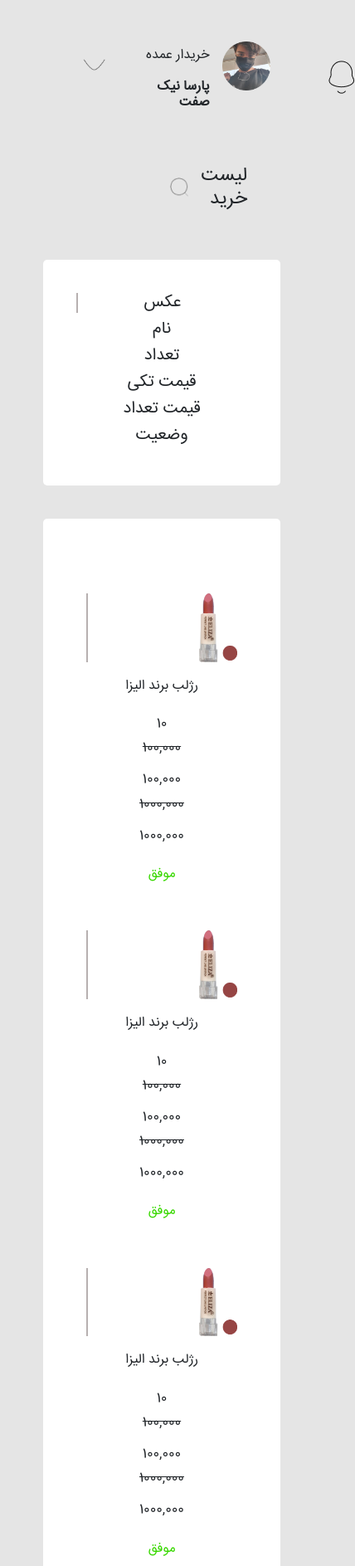
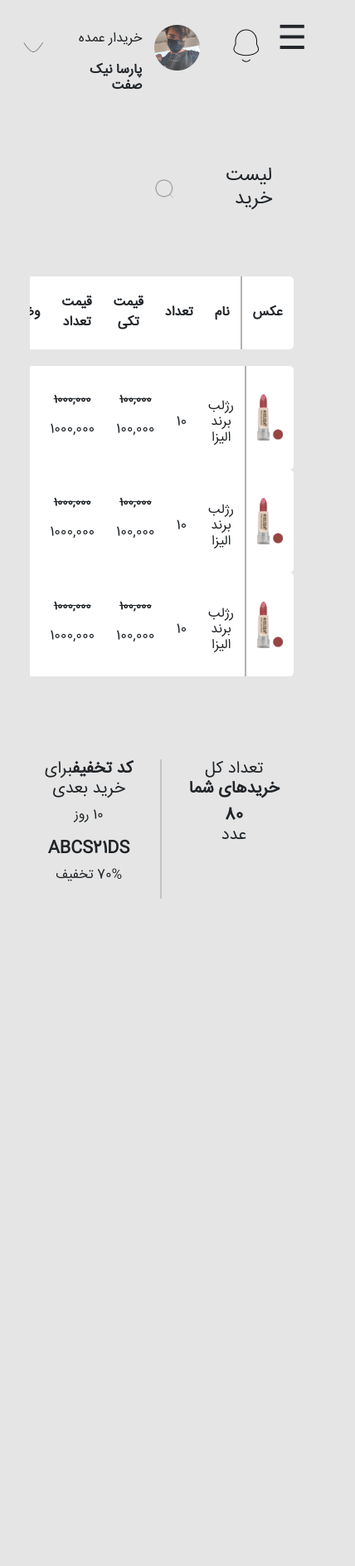
Before and after one commit to AliZarrinkouh/dubishop, a website built with Parcel: page panel/shoplist.html in a window 390 px wide. Shown: the top 1887 px of the page at 83% size, 428 px wide, since content can reach past the window. After the commit the page ends 1153 px from the top, so only its background shows below. Built offline with nearby package versions, Linux system fonts and the light colour scheme.

Commit message:
panel responsived!

```diff
--- a/panel/css/main.css
+++ b/panel/css/main.css
@@ -45,6 +45,7 @@ input[type="search"] {
   background-color: #e5e5e5;
   margin-right: 15px;
   margin-top: 11px;
+  width: 40%;
 }
 .shoplisthead {
   display: flex;
@@ -216,12 +217,20 @@ hr{
   text-align: center;
   margin-top: 100px;
   margin-bottom: 70px;
+  display: inline-flex;
+  width: 100%;
 }
 .latestlist .row {
   margin: 50px 0px;
 }
 .footcol2 {
   border-right: 2px solid #C4C4C4;
+  padding-right: 15px;
+  width: 50%;
+}
+.footcol1{
+  padding-left: 15px;
+  width: 50%;
 }
 .teachername a {
   padding-right: 13px;
@@ -278,6 +287,41 @@ hr {
   border-top: 1px solid #ccc;
   margin: 1em 0;
   padding: 0;
+}
+.shoplis{
+  direction: rtl;
+  text-align: center;
+  width: 100%;
+  margin-top: 20px;
+}
+.pictureplace{
+  border-radius: 0px 5px 5px 0px;
+  border-left: 2px solid rgba(116, 104, 104, 0.52);
+  padding: 24px;
+}
+.lastone{
+  border-radius: 5px 0px 0px 5px;
+  padding-left: 15px !important;
+}
+.shoplis th{
+  background-color: white;
+  width: 20%;
+  padding: 20px 13px;
+}
+.shoplis p {
+  text-decoration: line-through;
+  font-size: smaller;
+}
+.pictureplace img{
+  width: 31px;
+}
+.shopholder{
+  direction: rtl;
+display: block;
+margin-right: auto;
+margin-left: auto;
+overflow-y: hidden;
+overflow-x: auto;
 }
 
 /*
@@ -358,7 +402,107 @@ textarea {
 @media only screen and (min-width: 35em) {
   /* Style adjustments for viewports that meet the condition */
 }
+@media only screen and (max-width:768px){
+  .panel-side{
+    display: none;
+  }
+  .userpart{
+    margin-left: 0px;
+    margin-right: 10px;
+  }
+  .notifs{
+    margin-left: 0;
+  margin-right: 5px;
+  margin-top: -15px;
+  }
+  .userdet{
+    position: relative;
+  left: -20px;
+  bottom: 20px;
+  }
+    .notifications {
+      right: 10px;
+  }
+  input[type="search"]{
+    margin-right: 45px;
+    margin-top: 39px;
+  }
+  .pagetitle {
+    text-align: right;
+    margin-top: 23px;
+    margin-right: 0px;
+}
+}
 
+.humburger-menu{display:none}
+#mySidenav{
+  display:none;
+}
+@media screen and (max-width:990px){
+.sidenav .closebtn {
+    position: absolute;
+    top: 0;
+    right: 25px;
+    font-size: 36px;
+    margin-left: 50px;
+}
+.sidenav a {
+  padding: 8px 8px 8px 32px;
+  text-decoration: none;
+  font-size: 16px;
+  color: #818181;
+  display: block;
+  transition: 0.3s;
+}
+.sidenav ul {
+  background: white;
+  text-align: right;
+  direction: rtl;
+  margin-right: -1.4rem;
+}
+.sidenav li {
+  background: white;
+  display: flex;
+  padding: 5px;
+}
+.sidenav li p {
+    margin-top: 7px;
+    margin-bottom: 7px;
+    text-align: right;
+}
+.sidenav li i {
+  padding: 10px;
+  font-size: 16px;
+}
+.sidenav {
+  height: 100%;
+  position: fixed;
+  margin-right: 10px;
+  z-index: 1;
+  top: 0;
+  right: 0;
+  background-color: white;
+  overflow-x: hidden;
+  transition: 0.5s;
+  padding-top: 60px;
+  text-align: right;
+  width: 0px;
+  box-shadow: 0px 0px 50px #0000008a;
+}
+.sidenav h4{
+	text-align: center;
+	padding-top: 15px;
+}
+.humburger-menu {
+    display: block;
+    font-size: 40px;
+    cursor: pointer;
+    position: absolute;
+    text-align: right;
+    top: 20px;
+    right: 20px;
+}
+}
 @media print,
   (-webkit-min-device-pixel-ratio: 1.25),
   (min-resolution: 1.25dppx),
--- a/panel/js/main.js
+++ b/panel/js/main.js
@@ -144,3 +144,13 @@ Chart.defaults.global.defaultFontFamily ='iransans',
                 document.getElementById("latestheading").style.opacity = "1";
             }
         }
+        function openNav() {
+          document.getElementById("mySidenav").style.width = "250px";
+          document.getElementById("mySidenav").style.display= "block";
+        }
+
+        function closeNav() {
+          document.getElementById("mySidenav").style.width = "0";
+          document.getElementById("mySidenav").style.display= "none";
+
+        }
--- a/panel/shoplist.html
+++ b/panel/shoplist.html
@@ -55,131 +55,102 @@
             <div class="col-md-6">
                 <div class="shoplisthead">
                     <h3 class="pagetitle">لیست خرید</h3>
-                    <input type="search">
+                    <form action="">
+                    <input type="search"></form>
                 </div>
             </div>
           </div>
         </div>
         <div class="container">
-          <div class="latestheading">
-            <div class="row">
-              <div class="col-md-2">
-                <div class="picturepl">
-                  <h5>عکس</h5>
-                </div>
-              </div>
-              <div class="col-md-2">
-                <h5>نام</h5>
-              </div>
-              <div class="col-md-2">
-                <h5>تعداد</h5>
-              </div>
-              <div class="col-md-2">
-                <h5>قیمت تکی</h5>
-              </div>
-              <div class="col-md-2">
-                <h5>قیمت تعداد</h5>
-              </div>
-              <div class="col-md-2">
-                <h5>وضعیت</h5>
-              </div>
-            </div>
+          <div class="shopholder">
+            <table class="shoplis">
+              <tr>
+                <th class="pictureplace"> عکس</th>
+                <th>نام</th>
+                <th>تعداد</th>
+                <th>قیمت تکی</th>
+                <th>قیمت تعداد</th>
+                <th class="lastone">وضعیت</th>
+              </tr>
+            </table>
           </div>
-          <div class="latestlist">
-            <div class="row">
-              <div class="col-md-2">
-                <div class="picturepl">
-                  <img src="../images/119900674-removebg-preview 2.png" alt="">
-                </div>
-              </div>
-              <div class="col-md-2">
-                <h6><br>رژلب برند الیزا</h6>
-              </div>
-              <div class="col-md-2">
-                <h6><br>10</h6>
-              </div>
-              <div class="col-md-2">
-                <p>100,000</p>
-                <h6>100,000</h6>
-              </div>
-              <div class="col-md-2">
-                <p>1000,000</p>
-                <h6>1000,000</h6>
-              </div>
-              <div class="col-md-2">
-                <h6 class="status"><br>موفق</h6>
-              </div>
-            </div>
-            <div class="row">
-              <div class="col-md-2">
-                <div class="picturepl">
-                  <img src="../images/119900674-removebg-preview 2.png" alt="">
-                </div>
-              </div>
-              <div class="col-md-2">
-                <h6><br>رژلب برند الیزا</h6>
-              </div>
-              <div class="col-md-2">
-                <h6><br>10</h6>
-              </div>
-              <div class="col-md-2">
-                <p>100,000</p>
-                <h6>100,000</h6>
-              </div>
-              <div class="col-md-2">
-                <p>1000,000</p>
-                <h6>1000,000</h6>
-              </div>
-              <div class="col-md-2">
-                <h6 class="status"><br>موفق</h6>
-              </div>
-            </div>
-            <div class="row">
-              <div class="col-md-2">
-                <div class="picturepl">
-                  <img src="../images/119900674-removebg-preview 2.png" alt="">
-                </div>
-              </div>
-              <div class="col-md-2">
-                <h6><br>رژلب برند الیزا</h6>
-              </div>
-              <div class="col-md-2">
-                <h6><br>10</h6>
-              </div>
-              <div class="col-md-2">
-                <p>100,000</p>
-                <h6>100,000</h6>
-              </div>
-              <div class="col-md-2">
-                <p>1000,000</p>
-                <h6>1000,000</h6>
-              </div>
-              <div class="col-md-2">
-                <h6 class="status"><br>موفق</h6>
-              </div>
-            </div>
+          <div class="shopholder">
+            <table class="shoplis">
+              <tr>
+                <th class="pictureplace"><img src="../images/119900674-removebg-preview 2.png" alt=""></th>
+                <th><h6><br>رژلب برند الیزا</h6></th>
+                <th><h6><br>10</h6></th>
+                <th><p>100,000</p>
+                  <h6>100,000</h6></th>
+                <th><p>1000,000</p>
+                  <h6>1000,000</h6></th>
+                <th class="lastone"><h6 class="status"><br>موفق</h6></th>
+              </tr>
+              <tr>
+                <th class="pictureplace"><img src="../images/119900674-removebg-preview 2.png" alt=""></th>
+                <th><h6><br>رژلب برند الیزا</h6></th>
+                <th><h6><br>10</h6></th>
+                <th><p>100,000</p>
+                  <h6>100,000</h6></th>
+                <th><p>1000,000</p>
+                  <h6>1000,000</h6></th>
+                <th class="lastone"><h6 class="status"><br>موفق</h6></th>
+              </tr>
+              <tr>
+                <th class="pictureplace"><img src="../images/119900674-removebg-preview 2.png" alt=""></th>
+                <th><h6><br>رژلب برند الیزا</h6></th>
+                <th><h6><br>10</h6></th>
+                <th><p>100,000</p>
+                  <h6>100,000</h6></th>
+                <th><p>1000,000</p>
+                  <h6>1000,000</h6></th>
+                <th class="lastone"><h6 class="status"><br>موفق</h6></th>
+              </tr>
+            </table>
           </div>
           <div class="latestfoot">
-            <div class="row">
-              <div class="col-md-6">
-                <div class="footcol1">
+            <div class="footcol1">
                   <h5>تعداد کل <b>خریدهای شما</b></h5>
                   <h5><b>80</b><br>عدد</h5>
                 </div>
-              </div>
-              <div class="col-md-6">
                 <div class="footcol2">
                   <h5><b>کد تخفیف</b>برای خرید بعدی</h5>
                   <p>10 روز</p>
                   <h5><b>ABCS21DS</b></h5>
                   <p>70% تخفیف</p>
                 </div>
-              </div>
             </div>
-          </div>
         </div>
       </div>
       <div class="col-md-3">
+        <span class="humburger-menu" onclick="openNav()">☰</span>
+        <div id="mySidenav" class="sidenav" style="display: none;">
+          <a href="javascript:void(0)" class="closebtn" onclick="closeNav()">×</a>
+          <div class="logo"><img src="../images/logo.png"></div>
+          <div class="panelmenu">
+            <ul>
+              <li>
+                <a href="" onmouseover="mousehover1()" onmouseout="mouseunhover1()"><img src="../images/Home.png" alt="" id="image">خانه</a>
+              </li>
+              <li>
+
+                <a href="" onmouseover="mousehover2()" onmouseout="mouseunhover2()"><img src="../images/Paper.png" alt="" id="image2">لیست خرید</a>
+              </li>
+              <li>
+                <a href=""><img src="../images/Paper-Upload.png" alt="" id="image">لیست خرید آینده</a>
+              </li>
+              <li>
+                <a href=""><img src="../images/Edit.png" alt="" id="image">ویرایش پروفایل</a>
+              </li>
+              <li>
+                <a href=""><img src="../images/Setting.png" alt="" id="image">تنظیمات</a>
+              </li>
+              <li class="gohome">
+                <a href="" class="gohome"><img src="../images/Arrow-Right-2.png" alt="">صفحه اصلی</a>
+              </li>
+            </ul>
+          </div>
+        </div>
         <div class="panel-side">
           <div class="logo">
             <img src="../images/logo.png" alt="">
@@ -194,13 +165,13 @@
                 <a href="" onmouseover="mousehover2()" onmouseout="mouseunhover2()"><img src="../images/Paper.png" alt="" id="image2">لیست خرید</a>
               </li>
               <li>
-                <a href=""><img src="../images/Paper-Upload.png" alt="">لیست خرید آینده</a>
+                <a href=""><img src="../images/Paper-Upload.png" alt="" id="image">لیست خرید آینده</a>
               </li>
               <li>
-                <a href=""><img src="../images/Edit.png" alt="">ویرایش پروفایل</a>
+                <a href=""><img src="../images/Edit.png" alt="" id="image">ویرایش پروفایل</a>
               </li>
               <li>
-                <a href=""><img src="../images/Setting.png" alt="">تنظیمات</a>
+                <a href=""><img src="../images/Setting.png" alt="" id="image">تنظیمات</a>
               </li>
               <li class="gohome">
                 <a href="" class="gohome"><img src="../images/Arrow-Right-2.png" alt="">صفحه اصلی</a>
```
Also changed, not shown: panel/index.html (+74 -103 lines), panel/single-message.html (+32 -10 lines), panel/teacherpanel.html (+32 -10 lines).
